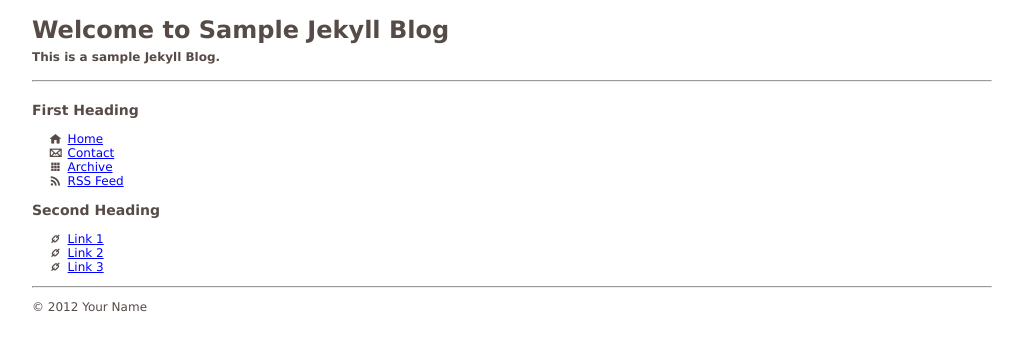
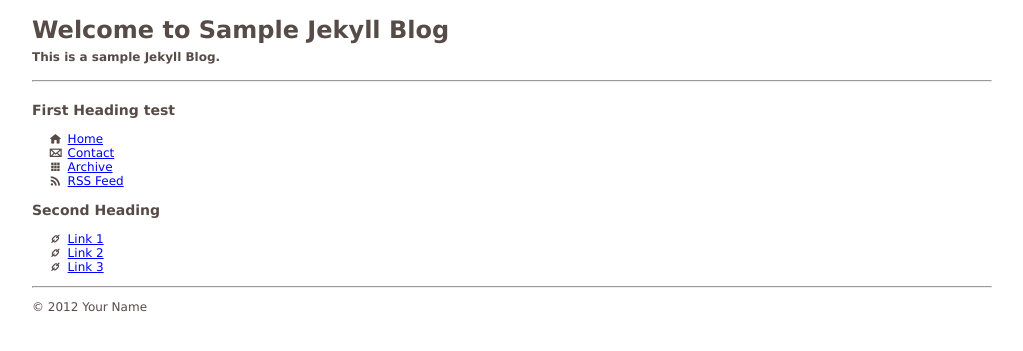
Before and after one commit to voraciojakub/test, a Jekyll site: the page built from index.html, in a window 1280 px wide. Shown: the top 351 px of the page, without its empty margins (26-1049 px from the left). Built offline with Jekyll 4.4.1, drawn with Linux system fonts in a browser that asks for light colours; Markdown is read by kramdown in place of the engine named in the settings.

Commit message:
first change

```diff
--- a/_layouts/default.html
+++ b/_layouts/default.html
@@ -24,7 +24,7 @@
 
         <nav>
 
-            <h3>First Heading</h3>
+            <h3>First Heading test</h3>
 
             <ul>
                 <li><i class="icon-home"></i>   <a href="{{site.baseurl}}/">Home</a></li>
```
